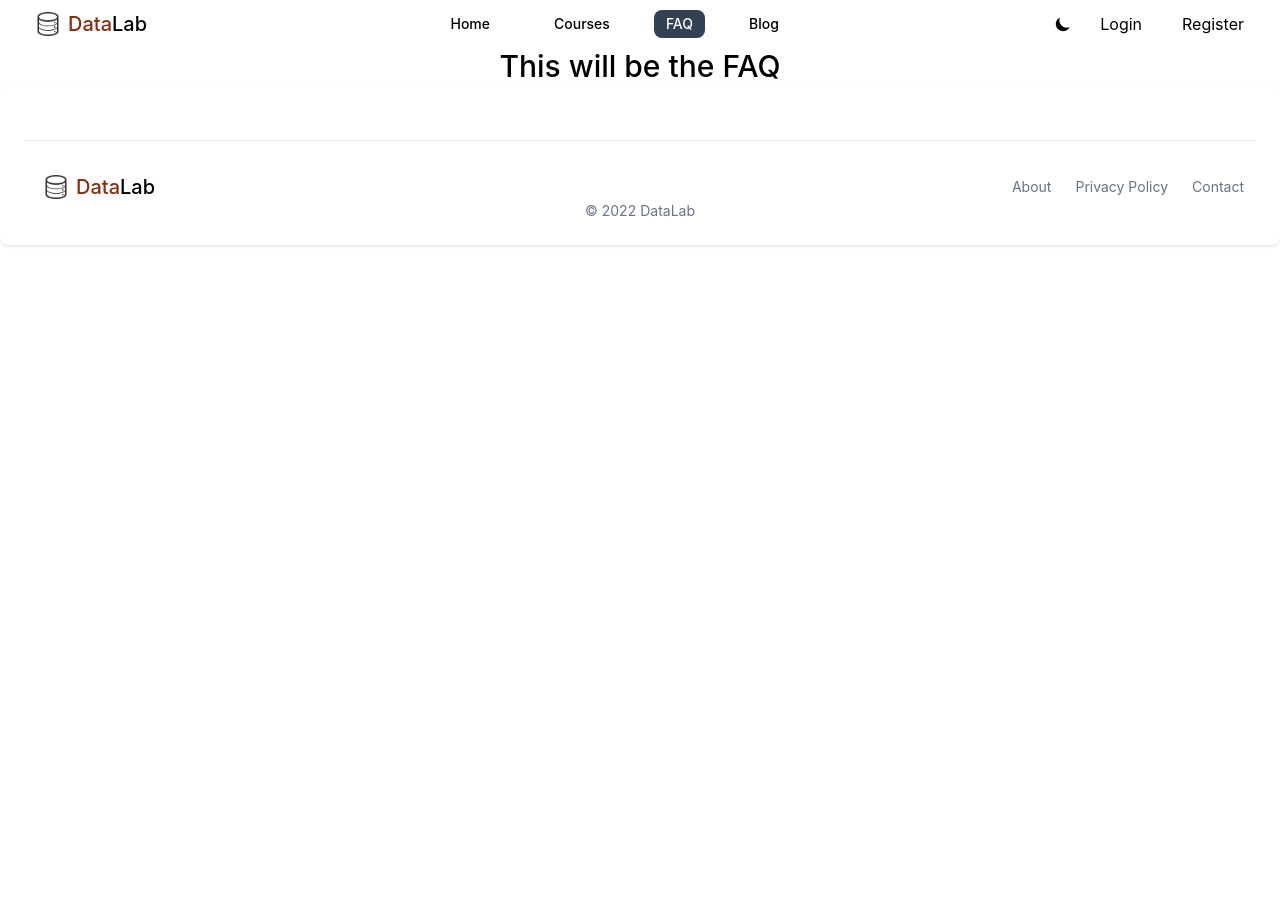
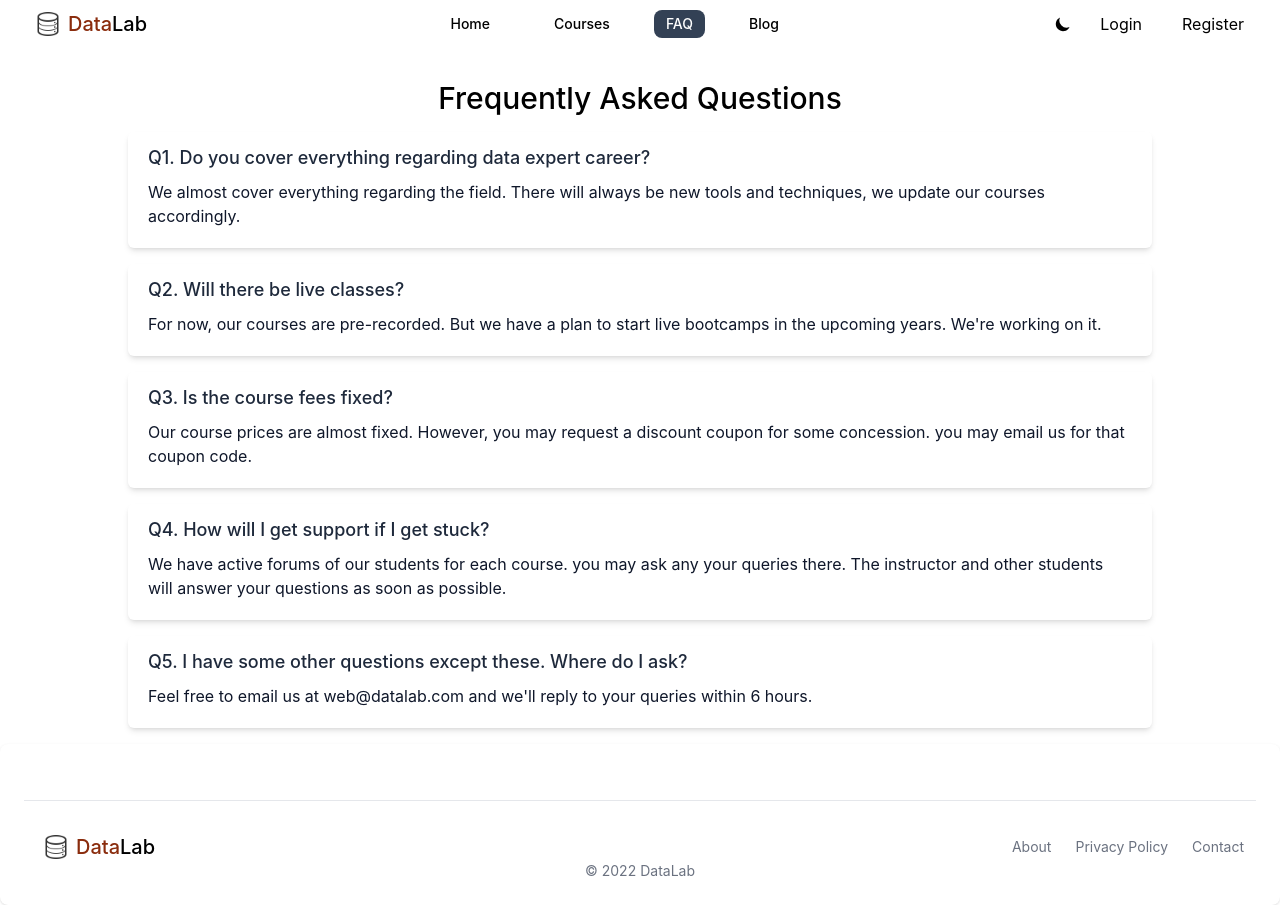
Before and after one commit to 0xkabir/datalab-client, a React (Create React App) app: page /faq in a window 1280 px wide. Before the commit the page ends 800 px from the top, so only its background shows below. Built offline with nearby package versions, Linux system fonts and the light colour scheme; no server answers.

Commit message:
added FAQ page

```diff
--- a/src/pages/FAQ/FAQ.js
+++ b/src/pages/FAQ/FAQ.js
@@ -1,9 +1,41 @@
 import React from 'react';
 
 const FAQ = () => {
+    const faq = [
+        {
+            question: "Do you cover everything regarding data expert career?",
+            answer: "We almost cover everything regarding the field. There will always be new tools and techniques, we update our courses accordingly."
+        },
+        {
+            question: "Will there be live classes?",
+            answer: "For now, our courses are pre-recorded. But we have a plan to start live bootcamps in the upcoming years. We're working on it."
+        },
+        {
+            question: "Is the course fees fixed?",
+            answer: "Our course prices are almost fixed. However, you may request a discount coupon for some concession. you may email us for that coupon code."
+        },
+        {
+            question: "How will I get support if I get stuck?",
+            answer: "We have active forums of our students for each course. you may ask any your queries there. The instructor and other students will answer your questions as soon as possible."
+        },
+        {
+            question: "I have some other questions except these. Where do I ask?",
+            answer: "Feel free to email us at web@datalab.com and we'll reply to your queries within 6 hours."
+        }
+    ]
     return (
         <div>
-             <h2 className='text-3xl font-medium text-center'>This will be the FAQ</h2>
+             <h2 className='text-3xl mt-8 font-medium text-center'>Frequently Asked Questions</h2>
+             {
+                faq.map((question, index) => {
+                    return <div key={index} className='w-11/12 md:w-4/5 mx-auto my-4 px-5 py-3 rounded-md shadow-md'>
+                        <h3 className='text-lg text-slate-800 font-medium'>Q{index+1}. {question.question}</h3>
+                        <p className='my-2 text-slate-900'>
+                            {question.answer}
+                        </p>
+                    </div>
+                })
+             }
         </div>
     );
 };
```
